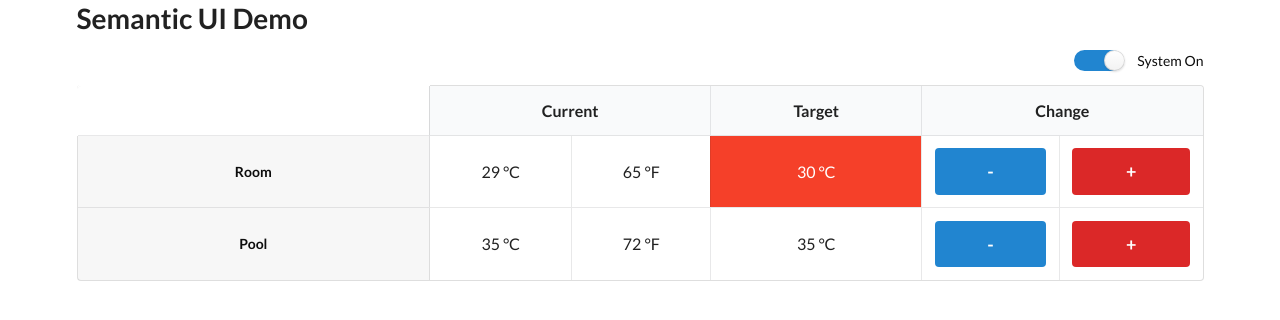
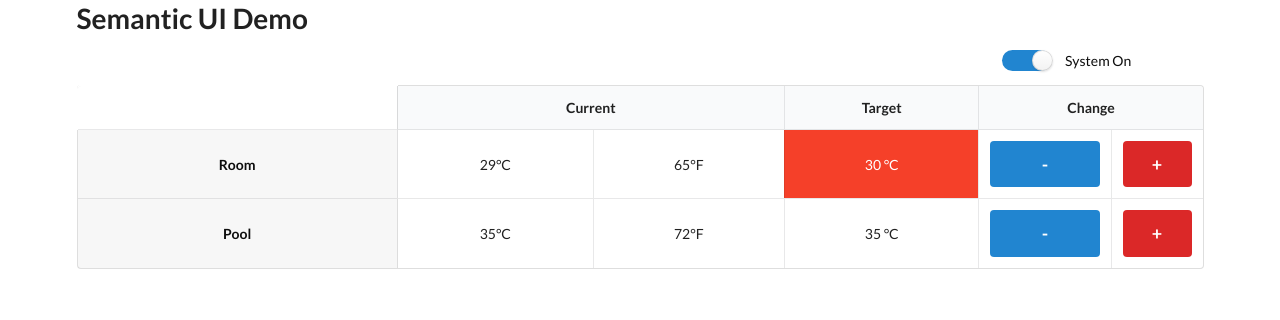
Before and after one commit to boujois/docker-pi-ui-demo, a plain HTML site: page src/public/semantic-ui-demo.html in a window 1280 px wide. Drawn offline with Linux system fonts and the light colour scheme.

Commit message:
improvements for pi screen size

```diff
--- a/src/public/semantic-ui-demo.html
+++ b/src/public/semantic-ui-demo.html
@@ -91,7 +91,7 @@
       color:#ffffff;
     }
     table, th, td{
-      font-size:16px;
+      font-size:14px;
     }
   </style>
 
@@ -102,7 +102,7 @@
     <h1>Semantic UI Demo</h1>
 
     <div class="ui grid">
-      <div class="four wide column"></div>
+      <div class="three wide column"></div>
       <div class="four wide column"></div>
       <div class="four wide column"></div>
       <div class="four wide column right aligned">
@@ -115,11 +115,11 @@
 
 
 
-    <table class="ui celled definition table">
+    <table class="ui celled definition unstackable table">
       <thead>
         <tr class="center aligned">
           <th class="five wide"></th>
-          <th colspan="2" class="four wide">Current</th>
+          <th colspan="2" class="six wide">Current</th>
           <th class="three wide">Target</th>
           <th colspan="2" class="four wide">Change</th>
         </tr>
@@ -127,17 +127,17 @@
       <tbody>
         <tr class="center aligned">
           <td>Room</td>
-          <td>29 &deg;C</td>
-          <td>65 &deg;F</td>
+          <td>29&deg;C</td>
+          <td>65&deg;F</td>
           <td id="room_target_cell"></td>
-          <td><button class="ui fluid big blue button" onclick="decreaseTemp('room')">-</button></td>
-          <td><button class="ui fluid big red button" onclick="increaseTemp('room')">+</button></td>
+          <td><button class="ui fitted fluid big blue button" onclick="decreaseTemp('room')">-</button></td>
+          <td><button class="ui fitted fluid big red button" onclick="increaseTemp('room')">+</button></td>
         </tr>
 
         <tr class="center aligned">
           <td>Pool</td>
-          <td>35 &deg;C</td>
-          <td>72 &deg;F</td>
+          <td>35&deg;C</td>
+          <td>72&deg;F</td>
           <td id="pool_target_cell"></td>
           <td><button class="ui fluid big blue button" onclick="decreaseTemp('pool')">-</button></td>
           <td><button class="ui fluid big red button" onclick="increaseTemp('pool')">+</button></td>
```
